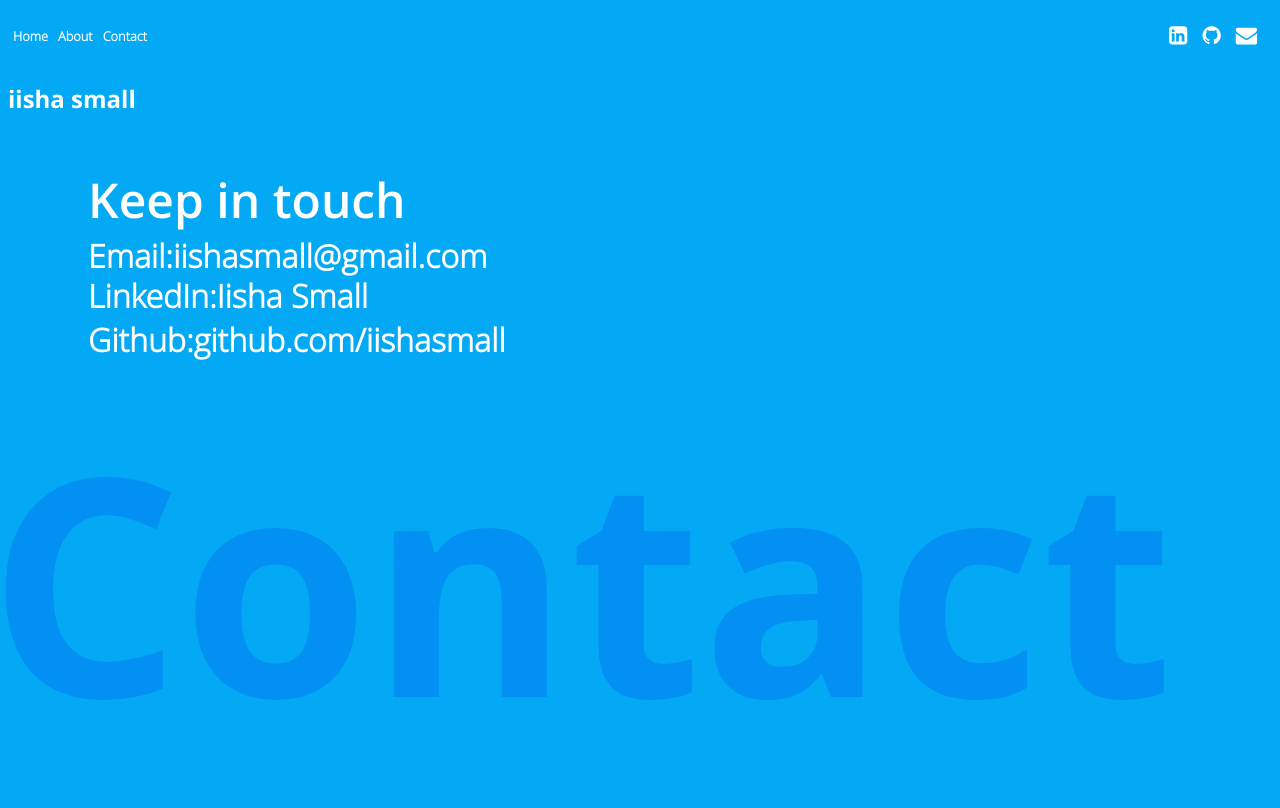
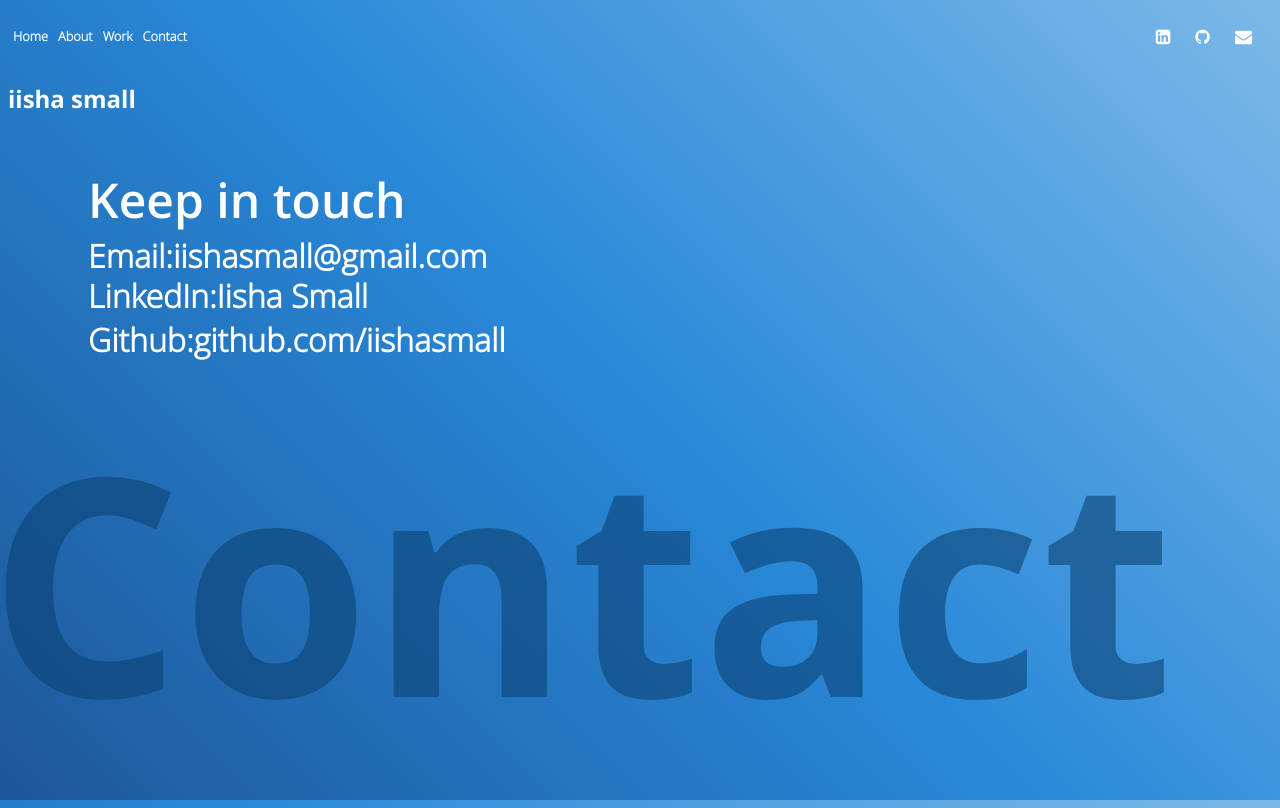
Before and after one commit to iishasmall/portfolio-site-react, a React (Create React App) app: page /contact in a window 1280 px wide. Shown: the top 808 px of the page. Built offline with nearby package versions, Linux system fonts and the light colour scheme.

Commit message:
added new animation functionality to website

```diff
--- a/src/App.css
+++ b/src/App.css
@@ -75,10 +75,25 @@ html {
   overflow: hidden; }
 
 body {
-  background-color: #03a9f4;
   font-family: 'open_sansbold', sans-serif;
   font-weight: bold;
-  color: #ffffff; }
+  color: #ffffff;
+  height: 100%;
+  -webkit-background-size: cover;
+  -moz-background-size: cover;
+  -o-background-size: cover;
+  background-size: cover;
+  /* Permalink - use to edit and share this gradient: http://colorzilla.com/gradient-editor/#1e5799+0,2989d8+50,7db9e8+100 */
+  background: #1e5799;
+  /* Old browsers */
+  background: -moz-linear-gradient(45deg, #1e5799 0%, #2989d8 50%, #7db9e8 100%);
+  /* FF3.6-15 */
+  background: -webkit-linear-gradient(45deg, #1e5799 0%, #2989d8 50%, #7db9e8 100%);
+  /* Chrome10-25,Safari5.1-6 */
+  background: linear-gradient(45deg, #1e5799 0%, #2989d8 50%, #7db9e8 100%);
+  /* W3C, IE10+, FF16+, Chrome26+, Opera12+, Safari7+ */
+  filter: progid:DXImageTransform.Microsoft.gradient( startColorstr='#1e5799', endColorstr='#7db9e8',GradientType=1 );
+  /* IE6-9 fallback on horizontal gradient */ }
 
 a {
   text-decoration: none;
@@ -109,7 +124,7 @@ a:visited {
 
 .home-bg-text {
   font-size: 15rem;
-  color: rgba(3, 131, 244, 0.6);
+  color: rgba(10, 67, 117, 0.6);
   line-height: 1;
   z-index: 2; }
 
@@ -124,7 +139,7 @@ a:visited {
 
 .about-bg-text {
   font-size: 23rem;
-  color: rgba(3, 131, 244, 0.6);
+  color: rgba(10, 67, 117, 0.6);
   line-height: 1; }
 
 .about-subhead {
@@ -139,7 +154,7 @@ a:visited {
 
 .contact-bg-text {
   font-size: 19rem;
-  color: rgba(3, 131, 244, 0.6);
+  color: rgba(10, 67, 117, 0.6);
   line-height: 1; }
 
 .email-text {
--- a/src/App.js
+++ b/src/App.js
@@ -9,8 +9,11 @@ import './App.css';
 
 class App extends Component {
 
+
+
     render() {
         return (
+
             < Router >
                 <div>
                     <div className="nav-container">
@@ -18,6 +21,7 @@ class App extends Component {
                             <nav className="nav-styling">
                                 <NavLink exact to="/">Home</NavLink>
                                 <NavLink to="/about">About</NavLink>
+                                <span><a href="http://www.google.com" target="_blank" rel="noopener noreferrer">Work</a></span>
                                 <NavLink to="/contact">Contact</NavLink>
                             </nav>
                         </div>
@@ -25,9 +29,10 @@ class App extends Component {
                         <div className="info-nav-container">
 
                             <ul className="info-nav">
-                                <li><i className="fa fa-linkedin-square fa-lg" aria-hidden="true"></i></li>
-                                <li><i className="fa fa-github fa-lg" aria-hidden="true"></i></li>
-                                <li><i className="fa fa-envelope fa-lg" aria-hidden="true"></i></li>
+
+                                <li><a href="https://www.linkedin.com/in/iisha-small-3689931/" target="_blank" rel="noopener noreferrer"> <i className="fa fa-linkedin-square fa-lg" aria-hidden="false"></i></a></li>
+                                <li><a href="https://github.com/iishasmall" target="_blank" rel="noopener noreferrer"><i className="fa fa-github fa-lg" aria-hidden="false"></i></a></li>
+                                <li><a href="mailto:iishasmall@iishasmall.com" target="_blank" rel="noopener noreferrer"><i className="fa fa-envelope fa-lg" aria-hidden="false"></i></a></li>
                             </ul>
                         </div>
                     </div>
--- a/src/App.scss
+++ b/src/App.scss
@@ -1,6 +1,7 @@
 //IMPORTING OTHER STYLESHEETS HERE
 @import "imports/fonts";
 @import "imports/variables";
+@import "imports/utils/mixins";
 @import "imports/main";
 @import "imports/nav";
 @import "imports/skills";
--- a/src/components/Home.js
+++ b/src/components/Home.js
@@ -1,6 +1,6 @@
 import React from 'react';
 import { Component } from 'react';
-import { TweenMax } from "gsap";
+import { TweenMax, Bounce, Elastic } from "gsap";
 
 
 
@@ -9,16 +9,59 @@ class Home extends Component {
 
         const text1 = this.text1;
         const text2 = this.text2;
+        const text2a = this.text2a;
         const text3 = this.text3;
+        const text3a = this.text3a;
+        const text3b = this.text3b;
 
-        TweenMax.set(text1, { x: -300, y: 10, opacity: 0, zIndex: 4 });
-        TweenMax.set(text2, { x: -300, y: -60, opacity: 0, zIndex: 4 });
-        TweenMax.set(text3, { x: 215, y: 300, opacity: 0, zIndex: 4 });
+        TweenMax.set(text1, {
+            scale: 0,
+            transformOrigin: "20px 150px",
+            x: 20,
+            y: 160,
+            opacity: 0,
+            zIndex: 4
+        });
+        TweenMax.set(text2, {
+            x: 20,
+            y: 160,
+            opacity: 0,
+            zIndex: 4
+        });
+        TweenMax.set(text2a, {
+            x: 150,
+            y: -200,
+            opacity: 0,
+            zIndex: 4
+        });
+        TweenMax.set(text3, {
+            x: 215,
+            y: 300,
+            opacity: 0,
+            zIndex: 4
+        });
+
+        TweenMax.set(text3a, {
+            x: 433,
+            y: 300,
+            opacity: 1,
+            zIndex: 4
+        });
+
+        TweenMax.set(text3b, {
+            x: 585,
+            y: 300,
+            opacity: 1,
+            zIndex: 4
+        });
 
 
-        TweenMax.to(text1, .25, { x: 20, opacity: 1 });
-        TweenMax.to(text2, .25, { x: 20, opacity: 1, delay: .2 });
-        TweenMax.to(text3, .5, { y: -220, opacity: 1, delay: .4 });
+        TweenMax.to(text1, 1, { scale: 1, y: 10, opacity: 1, ease: Elastic.easeInOut });
+        TweenMax.to(text2, .25, { y: -60, opacity: 1, delay: .7 });
+        TweenMax.to(text2a, .25, { y: -220, opacity: 1, delay: .8, });
+        TweenMax.to(text3, .5, { y: -380, opacity: 1, delay: .9 });
+        TweenMax.to(text3a, .5, { y: -540, opacity: 1, delay: 1 });
+        TweenMax.to(text3b, .5, { y: -699, opacity: 1, delay: 1.1 });
     }
 
     render() {
@@ -26,8 +69,11 @@ class Home extends Component {
             <div>
 
                 <h2 ref={text1 => this.text1 = text1} className="home-hello-text">Hello</h2>
-                <h2 ref={text2 => this.text2 = text2} className="home-hello-text">I'm a</h2>
-                <h2 ref={text3 => this.text3 = text3} className="home-hello-text">Front End Developer</h2>
+                <h2 ref={text2 => this.text2 = text2} className="home-hello-text">I'm </h2>
+                <h2 ref={text2a => this.text2a = text2a} className="home-hello-text"> a</h2>
+                <h2 ref={text3 => this.text3 = text3} className="home-hello-text">Front</h2>
+                <h2 ref={text3a => this.text3a = text3a} className="home-hello-text">End</h2>
+                <h2 ref={text3b => this.text3b = text3b} className="home-hello-text">Developer</h2>
             </div >
         )
     }
--- a/src/imports/_main.scss
+++ b/src/imports/_main.scss
@@ -8,9 +8,9 @@ html {
 }
 
 body {
-    background-color:$backgroundColor;
+
     font-family: 'open_sansbold', sans-serif;
     font-weight:bold;
     color:#ffffff;
-
+    @include bgGradient();
 }
--- a/src/imports/_variables.scss
+++ b/src/imports/_variables.scss
@@ -3,7 +3,7 @@
 
 $backgroundColor:#03a9f4;
 
-$bgTextColor:rgba(3, 131, 244,0.6);
+$bgTextColor:rgba(10, 67, 117,0.6);
 
 $linkColor:#ffffff;
 $activeColor:#0383f4;
--- /dev/null
+++ b/src/imports/utils/_mixins.scss
@@ -0,0 +1,17 @@
+
+//ADD MIXINS HERE
+
+@mixin bgGradient (){
+
+height: 100%;
+-webkit-background-size: cover;
+-moz-background-size: cover;
+-o-background-size: cover;
+background-size: cover;
+    /* Permalink - use to edit and share this gradient: http://colorzilla.com/gradient-editor/#1e5799+0,2989d8+50,7db9e8+100 */
+background: #1e5799; /* Old browsers */
+background: -moz-linear-gradient(45deg, #1e5799 0%, #2989d8 50%, #7db9e8 100%); /* FF3.6-15 */
+background: -webkit-linear-gradient(45deg, #1e5799 0%,#2989d8 50%,#7db9e8 100%); /* Chrome10-25,Safari5.1-6 */
+background: linear-gradient(45deg, #1e5799 0%,#2989d8 50%,#7db9e8 100%); /* W3C, IE10+, FF16+, Chrome26+, Opera12+, Safari7+ */
+filter: progid:DXImageTransform.Microsoft.gradient( startColorstr='#1e5799', endColorstr='#7db9e8',GradientType=1 ); /* IE6-9 fallback on horizontal gradient */
+}
```
Also changed, not shown: public/manifest.json.
